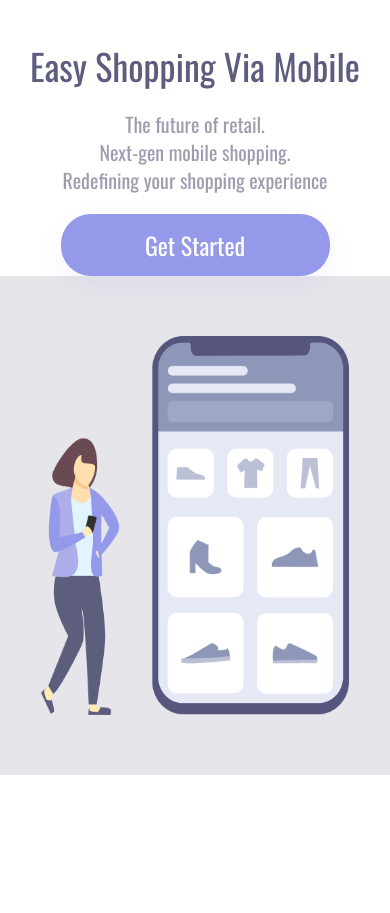
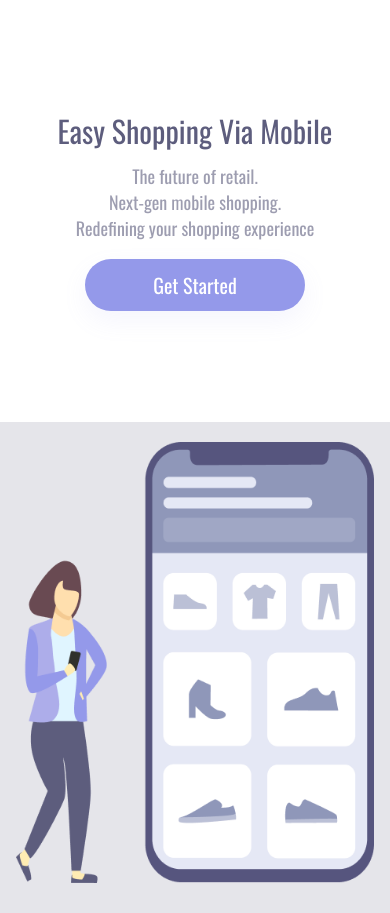
Before and after one commit to zezinhodasilva755-art/Easy-shopping, a plain HTML site: page index.html in a window 390 px wide. Before the commit the page ends 844 px from the top, so only its background shows below. Drawn offline with nearby package versions, Linux system fonts and the light colour scheme.

Commit message:
css modificado

```diff
--- a/style.css
+++ b/style.css
@@ -10,6 +10,7 @@
 body {
     min-height: 100vh;
     background-color: #fff;
+    overflow-x: hidden;
 }
 
 .wrapper {
@@ -40,7 +41,8 @@
 img {
     display: block;
     max-width: 100%;
-    margin: 90px 0 0 -120px;
+    width: min(100%, 620px);
+    margin: 90px 0 0 clamp(-180px, -8vw, -40px);
 }
 
 h1 {
@@ -109,45 +111,87 @@
     gap: 18px;
 }
 
-@media screen and (max-width: 900px) {
+@media screen and (max-width: 1100px) {
     .wrapper {
         display: block;
     }
 
+    .contener-left,
+    .contener-rigth {
+        width: 100%;
+        max-width: 100%;
+    }
+
     .contener-left {
-        width: 100%;
-        padding: 40px 24px 0;
+        padding: 60px 24px 20px;
         text-align: center;
         align-items: center;
     }
 
     .contener-rigth {
-        width: 100%;
         min-height: auto;
         padding: 30px 24px 60px;
         align-items: center;
     }
 
+    img {
+        margin: 30px auto 0;
+        width: min(100%, 520px);
+    }
+}
+
+@media screen and (max-width: 800px) {
+    .wrapper {
+        display: flex;
+        flex-direction: row;
+        min-height: 100vh;
+    }
+
+    .contener-left,
+    .contener-rigth {
+        flex: 1 1 50%;
+        width: 50%;
+        min-height: 100vh;
+        display: flex;
+        align-items: center;
+        justify-content: center;
+    }
+
+    .contener-left {
+        padding: 20px 12px;
+        text-align: left;
+        align-items: flex-start;
+    }
+
+    .contener-rigth {
+        padding: 20px 12px;
+        background-color: rgba(93, 93, 125, 0.16);
+    }
+
     h1 {
-        font-size: 36px;
-        line-height: 52px;
-        width: auto;
+        font-size: clamp(22px, 4.2vw, 34px);
+        line-height: 1.2;
+        width: 100%;
         max-width: 100%;
+        margin: 0 0 12px;
+    }
+
+    p {
+        width: 100%;
+        max-width: 100%;
+        text-align: left;
+        font-size: clamp(15px, 2.5vw, 20px);
+        line-height: 1.5;
         margin: 0 0 18px;
     }
 
-    p {
-        width: auto;
-        max-width: 100%;
-        text-align: center;
-        font-size: 20px;
-        line-height: 28px;
-        margin: 0 0 20px;
-    }
-
     button {
-        margin: 0 auto;
+        margin: 0;
         display: block;
+        width: 100%;
+        max-width: 180px;
+        height: 50px;
+        font-size: 18px;
     }
 
     header {
@@ -155,7 +199,51 @@
     }
 
     img {
-        margin: 30px auto 0;
-        max-width: 90%;
+        width: 100%;
+        max-width: 100%;
+        margin: 0;
+        object-fit: contain;
     }
 }
+
+@media screen and (max-width: 480px) {
+    .wrapper {
+        flex-direction: column;
+    }
+
+    .contener-left,
+    .contener-rigth {
+        flex: 1 1 50%;
+        width: 100%;
+        min-height: 50vh;
+    }
+
+    .contener-left {
+        padding: 30px 16px;
+        text-align: center;
+        align-items: center;
+    }
+
+    .contener-rigth {
+        padding: 20px 16px 30px;
+    }
+
+    h1 {
+        font-size: 30px;
+        line-height: 40px;
+        text-align: center;
+    }
+
+    p {
+        font-size: 18px;
+        line-height: 26px;
+        text-align: center;
+    }
+
+    button {
+        width: 100%;
+        max-width: 220px;
+        height: 52px;
+        font-size: 20px;
+    }
+}
```
